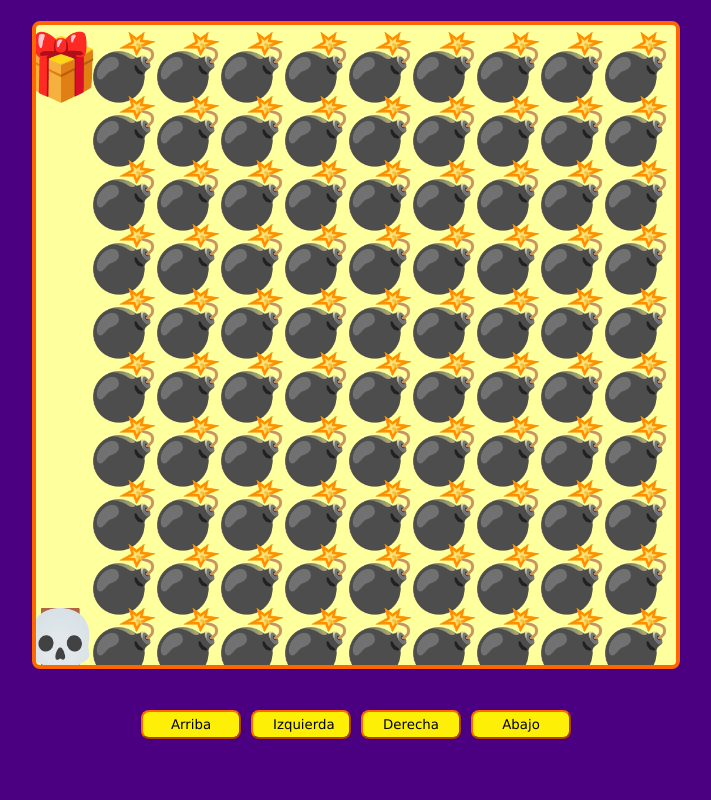
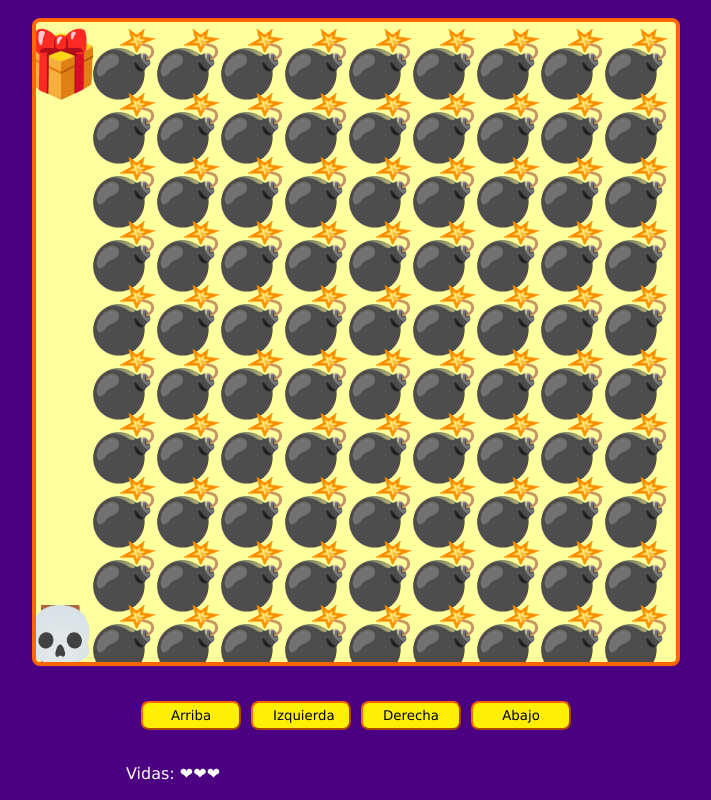
Before and after one commit to JJSepulveda/javascript-videogame-intro, a plain HTML site: page index.html in a window 1280 px wide. Shown: the whole page, without its empty margins (284-995 px from the left). Drawn offline with Linux system fonts and the light colour scheme.

Commit message:
printLifes

```diff
--- a/index.html
+++ b/index.html
@@ -21,7 +21,7 @@
 		</div>
 
 		<div class="messages">
-			<p></p>
+			<p>Vidas: <span id="lifes"></span></p>
 		</div>
 	</main>
 	<script src="src/maps.js"></script>
--- a/src/game.js
+++ b/src/game.js
@@ -5,6 +5,7 @@ const btnUp = document.querySelector('#up');
 const btnLeft = document.querySelector('#left');
 const btnRight = document.querySelector('#right');
 const btnDown = document.querySelector('#down');
+const spanLifes = document.querySelector('#lifes');
 
 // Objetos
 const playerPos = {
@@ -63,6 +64,9 @@ function startGame() {
 	// Reset map
 	enemyPositions = [];
 	game.clearRect(0, 0, canvasSize, canvasSize);
+
+	// Print game info
+	show_lifes();
 
 	mapRowCol.forEach((row, rowIndex) => {
 		row.forEach((element, colIndex) => {
@@ -141,6 +145,17 @@ function levelFail() {
 	startGame();
 }
 
+function show_lifes() {
+	// Crear una array con la cantidad de elementos de un array
+	// .fill() inserta algo en cada posición.
+	const heartsArry = Array(lifes).fill(emojis['HEART']);
+
+	// resetear el texto del nodo
+	spanLifes.innerHTML = "";
+	heartsArry.forEach(heart => spanLifes.append(heart));
+
+}
+
 // Botones
 window.addEventListener('keydown', moveByKeys);
 btnUp.addEventListener('click', moveUp);
--- a/src/maps.js
+++ b/src/maps.js
@@ -1,5 +1,5 @@
 
-const emojis={'-':' ','O':'🚪','X':'💣','I':'🎁','PLAYER':'💀','BOMB_COLLISION':'🔥','GAME_OVER':'👎','WIN':'🏆',};
+const emojis={'-':' ','O':'🚪','X':'💣','I':'🎁','PLAYER':'💀','BOMB_COLLISION':'🔥','GAME_OVER':'👎','WIN':'🏆','HEART': '❤',};
 // mapas
 const maps=[];
 maps.push(`
```
